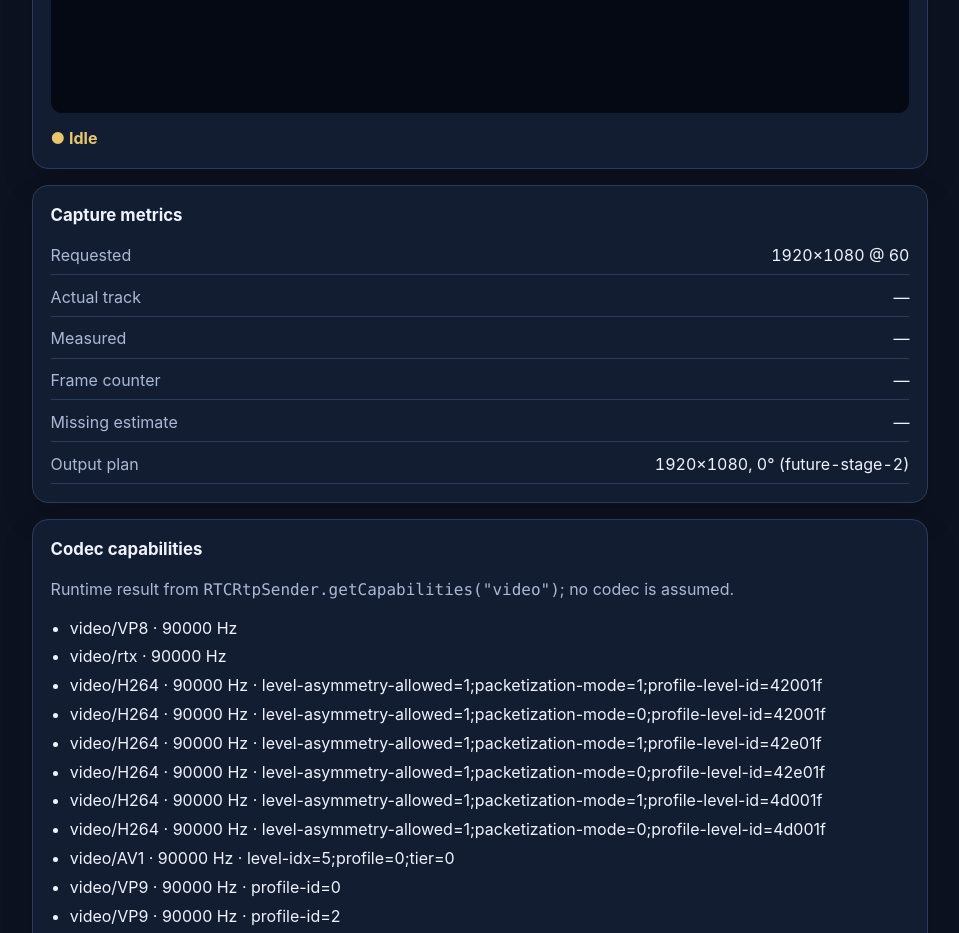
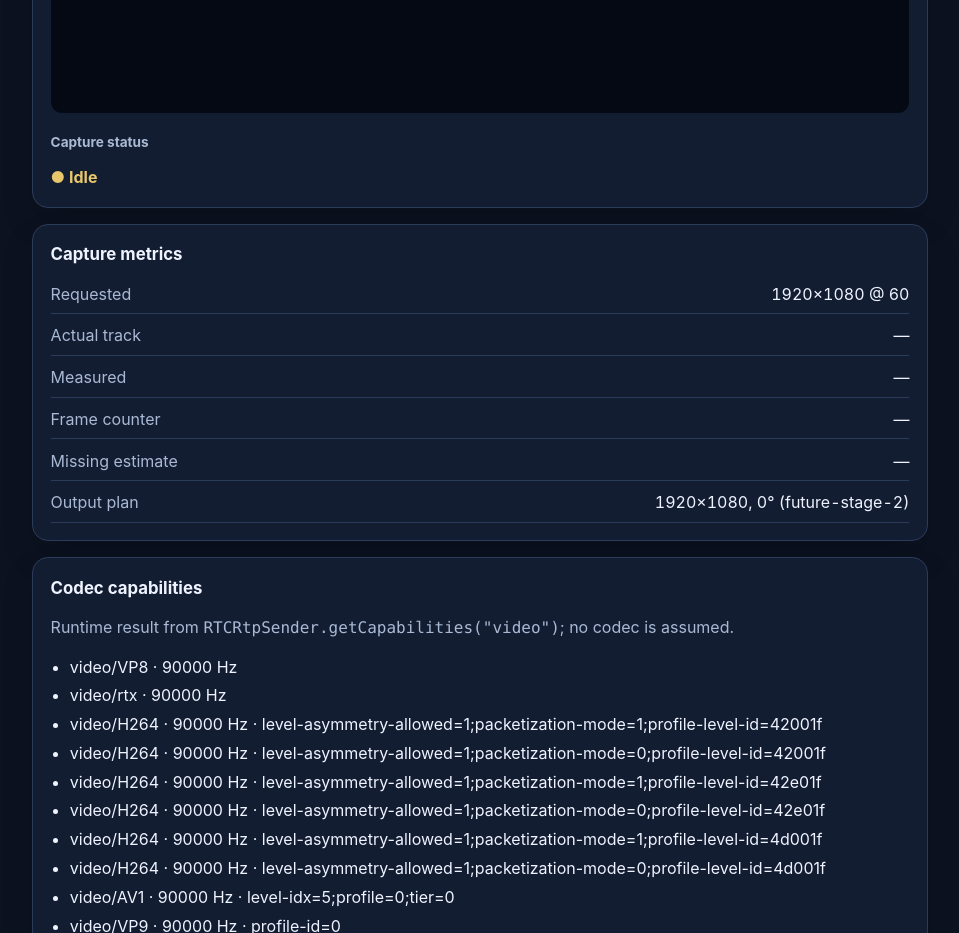
Before and after one commit to kukekeweb/CamBridge, a website with bundled scripts: page web/client/index.html in a window 1280 px wide. Shown: the part 1000-1933 px from the top of the page, without its empty margins (160-1119 px from the left). Built offline with nearby package versions, Linux system fonts and the light colour scheme.

```diff
--- a/web/client/index.html
+++ b/web/client/index.html
@@ -60,6 +60,7 @@
           <video id="camera-preview" autoplay muted playsinline></video>
           <p id="preview-placeholder">Camera is stopped</p>
         </div>
+        <h3>Capture status</h3>
         <p id="capture-status" class="status">● Idle</p>
       </section>
 
```
Also changed, not shown: .github/workflows/web-stage1.yml (added), README.md (added), 2 other files.
